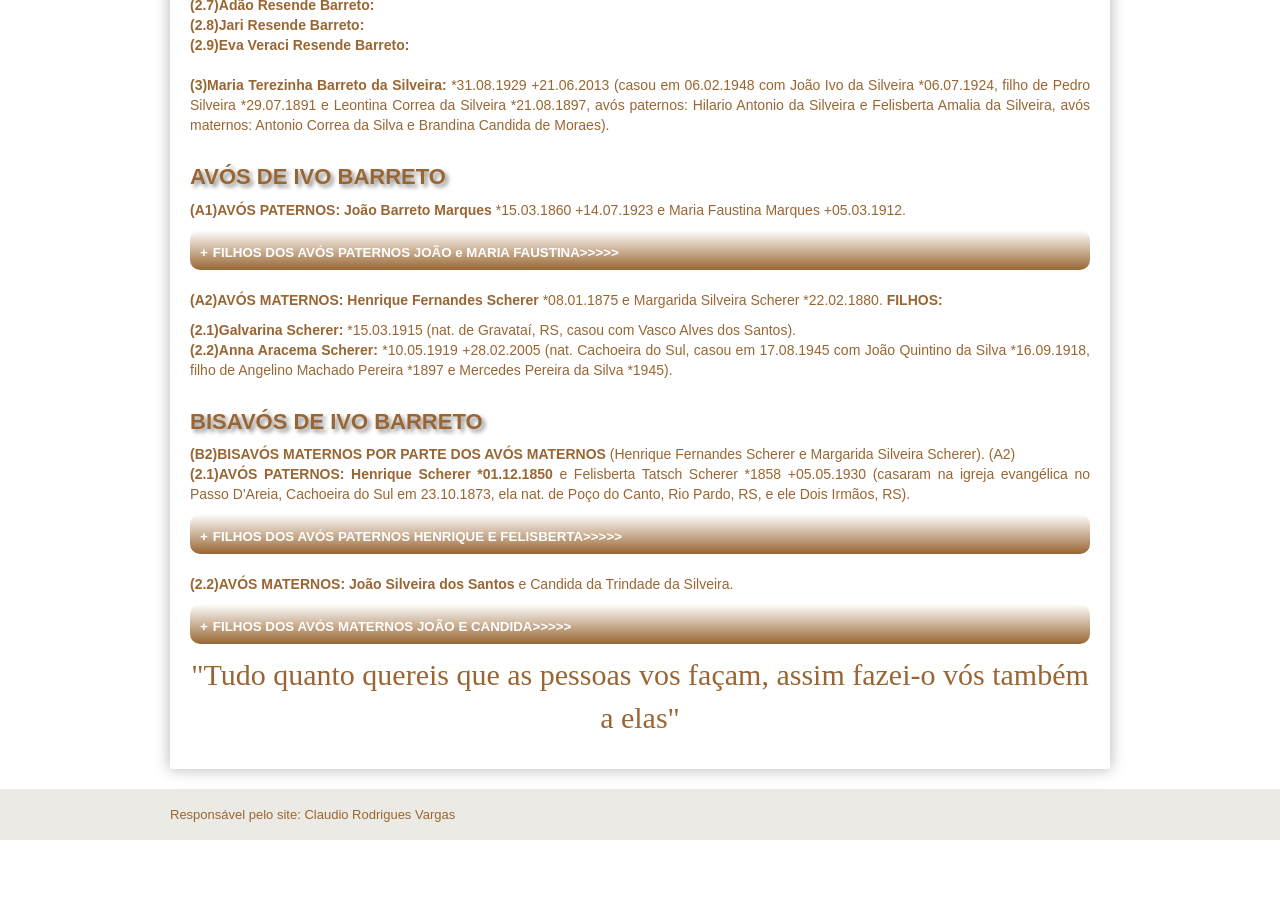
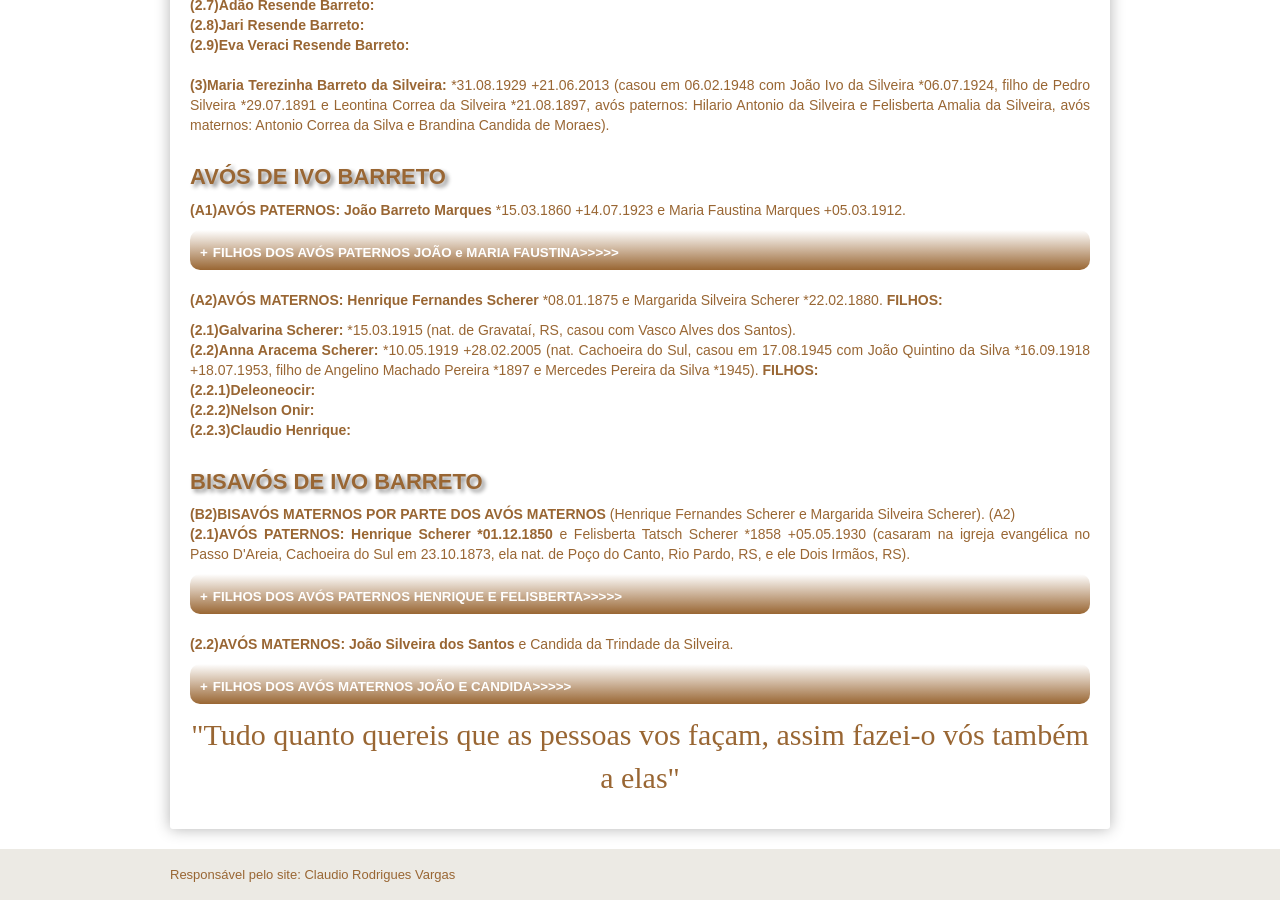
Before and after one commit to claudiovargas1955/claudiovargas1955.github.io, a Jekyll site: the page built from _pages/familia-barreto.html, in a window 1280 px wide and 900 px high, scrolled down 773 px. Built offline with Jekyll 4.4.1, drawn with Linux system fonts in a browser that asks for light colours; some web fonts are replaced; before the commit the page ends 1613 px from its top, so only the background shows below that.

Commit message:
Update familia-barreto.html

```diff
--- a/_pages/familia-barreto.html
+++ b/_pages/familia-barreto.html
@@ -212,7 +212,10 @@ Catarina Lindenmaier). <b>FILHOS:</b><br>
 <p><b>(A2)AVÓS MATERNOS: Henrique Fernandes Scherer</b> *08.01.1875 e Margarida Silveira Scherer *22.02.1880. <b>FILHOS: </b><br>
     <p><b>(2.1)Galvarina Scherer: </b>*15.03.1915 (nat. de Gravataí, RS, casou com Vasco Alves dos Santos).<br>
      <b>(2.2)Anna Aracema Scherer: </b>*10.05.1919 +28.02.2005 (nat. Cachoeira do Sul, casou em 17.08.1945 com João Quintino da Silva
-     *16.09.1918, filho de Angelino Machado Pereira *1897 e Mercedes Pereira da Silva *1945).<br><br>
+     *16.09.1918 +18.07.1953, filho de Angelino Machado Pereira *1897 e Mercedes Pereira da Silva *1945). <b>FILHOS: </b><br>
+      <b>(2.2.1)Deleoneocir: </b><br>
+      <b>(2.2.2)Nelson Onir: </b><br>
+      <b>(2.2.3)Claudio Henrique: </b><br><br>
 
 <h4>BISAVÓS DE IVO BARRETO</h4>
 <p><b>(B2)BISAVÓS MATERNOS POR PARTE DOS AVÓS MATERNOS </b>(Henrique Fernandes Scherer e Margarida Silveira Scherer). (A2)<br>
```
